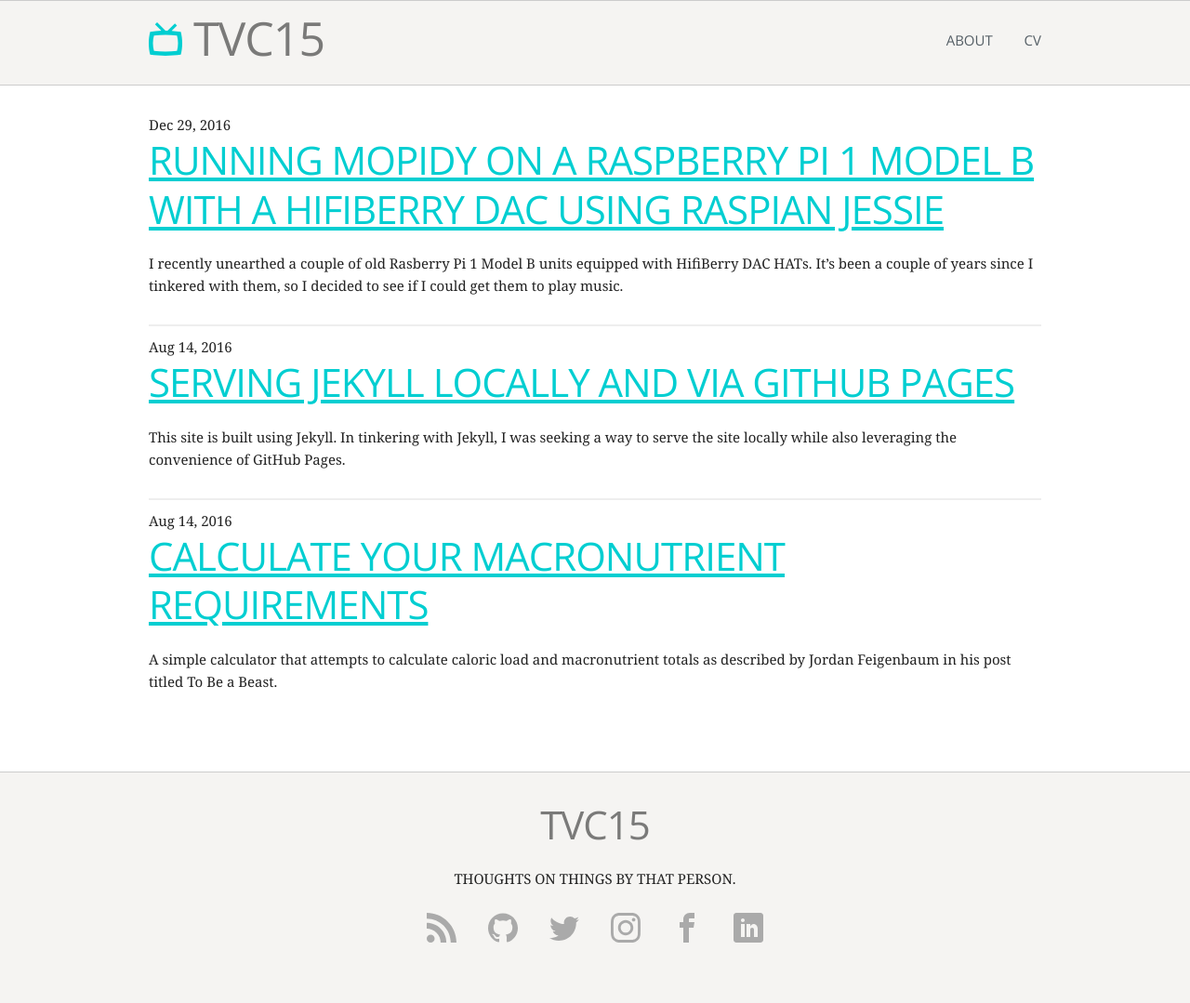
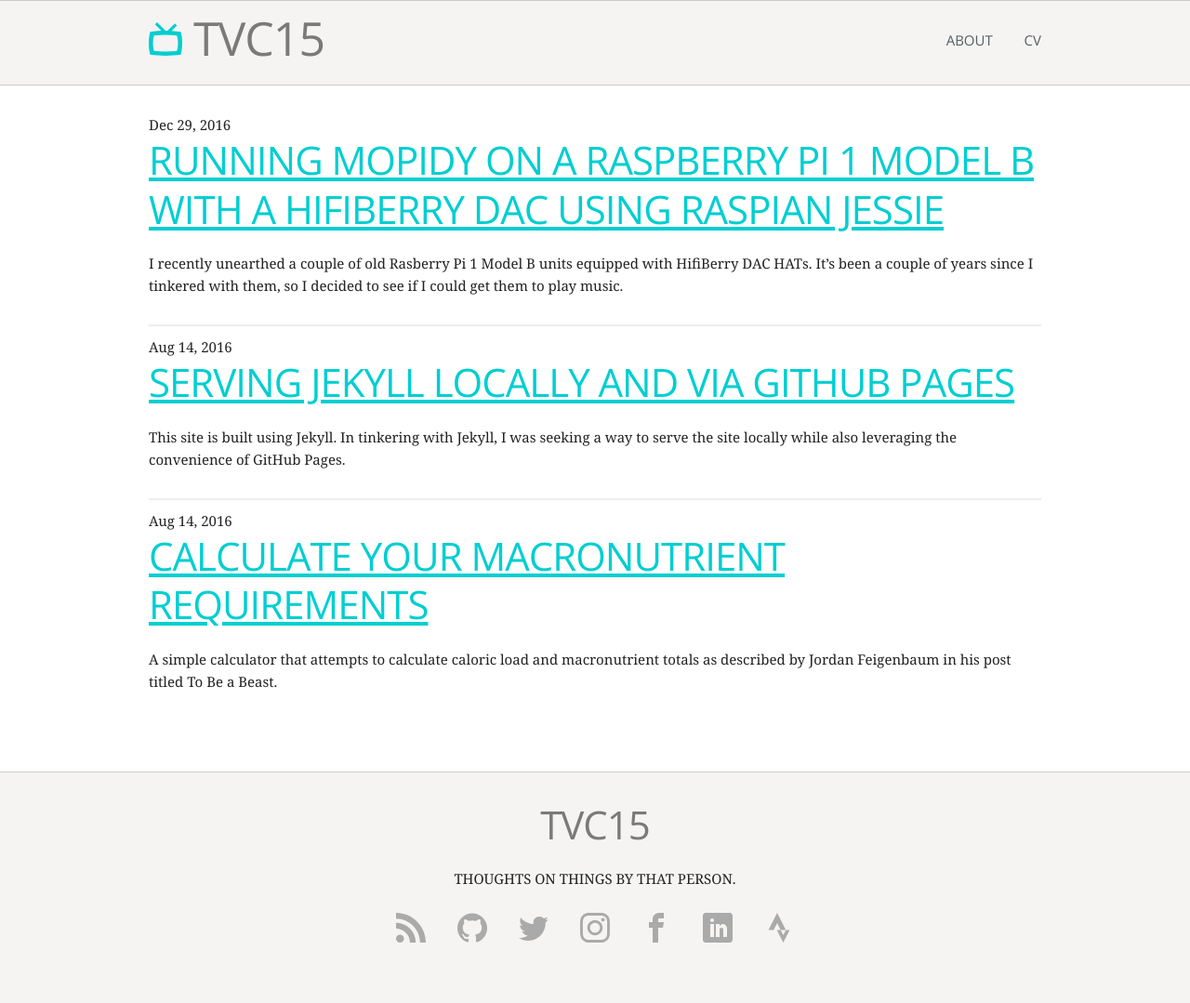
Before and after one commit to lannon/tvc15, a Jekyll site: the page built from index.html, in a window 1280 px wide. Shown: the whole page at 93% size. Built offline with Jekyll 4.4.1, drawn with Linux system fonts in a browser that asks for light colours; nearby versions of some CDN libraries.

Commit message:
Add strava link to footer

```diff
--- a/_config.yml
+++ b/_config.yml
@@ -17,6 +17,7 @@ github_username: lannon
 facebook_username: john.lannon
 instagram_username: john_lannon
 linkedin_username: jolannon
+strava_username: 2407862
 
 # Build settings
 markdown: kramdown
--- a/_includes/footer.html
+++ b/_includes/footer.html
@@ -46,6 +46,12 @@
           {% include icon-linkedin.html username=site.linkedin_username %}
         </li>
         {% endif %}
+
+        {% if site.strava_username %}
+        <li>
+          {% include icon-strava.html username=site.strava_username %}
+        </li>
+        {% endif %}
       </ul>
     </div>
   </div>
--- /dev/null
+++ b/_includes/icon-strava.html
@@ -0,0 +1,3 @@
+<a href="https://www.strava.com/athletes/{{ include.username }}" target="_blank">
+  <span class="icon">{% include icon-strava.svg %}</span>
+</a>
```
Also changed, not shown: _includes/icon-strava.svg (added).
